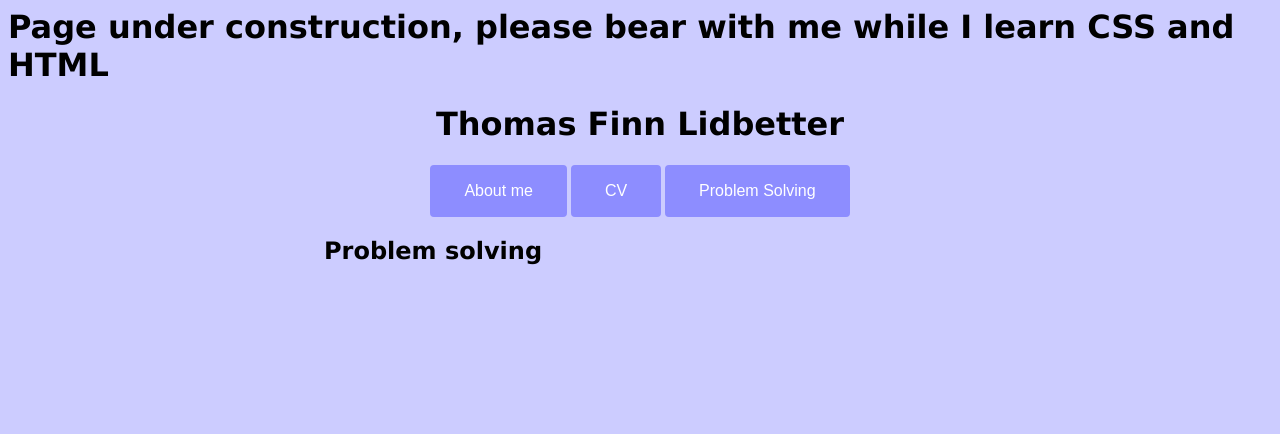
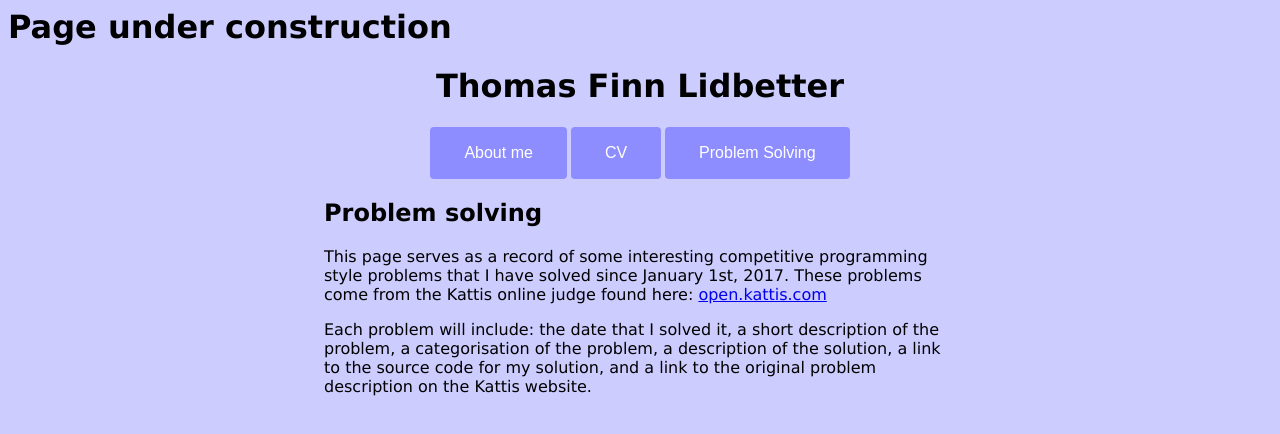
Before and after one commit to FinnLidbetter/FinnLidbetter.github.io, a plain HTML site: page problemSolving.html in a window 1280 px wide. Drawn offline with Linux system fonts and the light colour scheme.

Commit message:
Problem solving description

```diff
--- a/problemSolving.html
+++ b/problemSolving.html
@@ -3,7 +3,7 @@
     <link rel='stylesheet' type='text/css' href='css/theme.css'/>
   </head>
   <body>
-    <h1>Page under construction, please bear with me while I learn CSS and HTML</h1>
+    <h1>Page under construction</h1>
     <div class="centerDiv" align="center">
       <h1>Thomas Finn Lidbetter</h1>
     </div>
@@ -14,6 +14,8 @@
     </div>
     <div class="centerDiv">
       <h2>Problem solving</h2>
+      <p>This page serves as a record of some interesting competitive programming style problems that I have solved since January 1st, 2017. These problems come from the Kattis online judge found here: <a href="open.kattis.com">open.kattis.com</a></p>
+      <p>Each problem will include: the date that I solved it, a short description of the problem, a categorisation of the problem, a description of the solution, a link to the source code for my solution, and a link to the original problem description on the Kattis website.</p>
     </div>
   </body>
 </html>
```
Also changed, not shown: cvPage.html (+1 -1 lines), index.html (+1 -1 lines).
